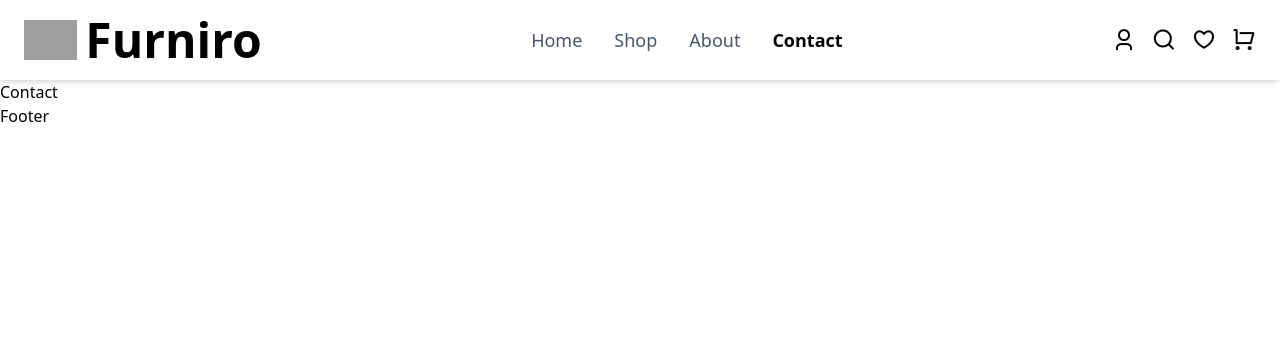
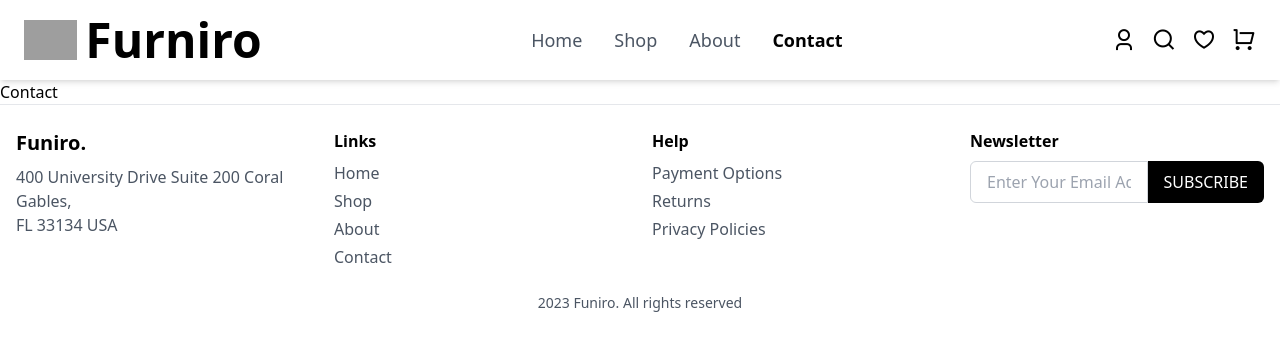
Before and after one commit to arindom10/Furniro, a React (Vite) app: page /contact in a window 1280 px wide. Shown: the top 350 px of the page. Built offline with nearby package versions, Linux system fonts and the light colour scheme; grey boxes are pictures that could not be loaded.

Commit message:
feat: implement Footer component with brand info, links, help section, and newsletter subscription

```diff
--- a/src/Components/Footer.jsx
+++ b/src/Components/Footer.jsx
@@ -1,7 +1,60 @@
-import React from "react";
+const Footer = () => {
+  return (
+    <footer className="bg-white border-t border-gray-200 py-6">
+      <div className="container mx-auto px-4">
+        <div className="grid grid-cols-1 md:grid-cols-4 gap-6">
+          {/* Brand and Address */}
+          <div>
+            <h2 className="text-xl font-bold mb-2">Funiro.</h2>
+            <p className="text-gray-600">
+              400 University Drive Suite 200 Coral Gables, <br />
+              FL 33134 USA
+            </p>
+          </div>
 
-const Footer = () => {
-  return <div>Footer</div>;
+          {/* Links */}
+          <div>
+            <h3 className="font-bold mb-2">Links</h3>
+            <ul className="text-gray-600 space-y-1">
+              <li>Home</li>
+              <li>Shop</li>
+              <li>About</li>
+              <li>Contact</li>
+            </ul>
+          </div>
+
+          {/* Help */}
+          <div>
+            <h3 className="font-bold mb-2">Help</h3>
+            <ul className="text-gray-600 space-y-1">
+              <li>Payment Options</li>
+              <li>Returns</li>
+              <li>Privacy Policies</li>
+            </ul>
+          </div>
+
+          {/* Newsletter */}
+          <div>
+            <h3 className="font-bold mb-2">Newsletter</h3>
+            <div className="flex">
+              <input
+                type="email"
+                placeholder="Enter Your Email Address"
+                className="w-full px-4 py-2 border border-gray-300 rounded-l-md focus:outline-none"
+              />
+              <button className="px-4 py-2 bg-black text-white rounded-r-md">
+                SUBSCRIBE
+              </button>
+            </div>
+          </div>
+        </div>
+
+        <div className="mt-6 text-center text-gray-600 text-sm">
+          2023 Funiro. All rights reserved
+        </div>
+      </div>
+    </footer>
+  );
 };
 
 export default Footer;
```
